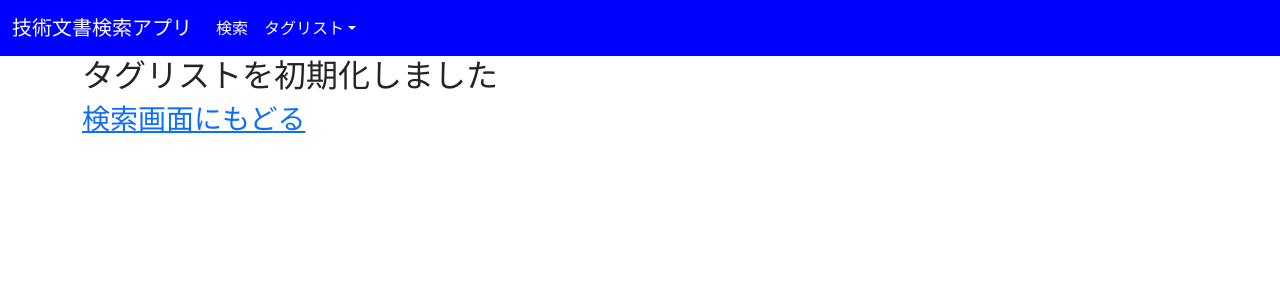
After one commit to y24m007Y/SearchApp, a Python web app: template templates/reset.html in a window 1280 px wide. The commit adds this page. Shown: the top 300 px of the page. Run offline with Jinja, Linux system fonts and the light colour scheme; the template is opened without the code that fills it, so the values that code supplies are empty.

Commit message:
forth commit from tag_search

```diff
--- a/static/css/style.css
+++ b/static/css/style.css
@@ -38,7 +38,16 @@ input[type="checkbox"]:checked + .checkbox-label {
     color:khaki;
     font-size:14px;
 }
-/*
+
+.cy {
+            width: 100%;
+            height: 600px;
+            border: 1px solid #aaa;
+        }
+
+.tag_links:input[type="radio"] {
+}
+        /*
 .checkbox-label{
     display: flex;
     flex-wrap: wrap;
--- a/templates/layout.html
+++ b/templates/layout.html
@@ -6,13 +6,31 @@
         <link href="https://cdn.jsdelivr.net/npm/bootstrap@5.0.2/dist/css/bootstrap.min.css" rel="stylesheet" integrity="sha384-EVSTQN3/azprG1Anm3QDgpJLIm9Nao0Yz1ztcQTwFspd3yD65VohhpuuCOmLASjC" crossorigin="anonymous">
         <link rel="stylesheet" href="{{ url_for('static', filename='css/style.css') }}">
         <title>webアプリテスト</title>
+        {% block head_scripts %}{% endblock %}
     </head>
     <body>
 
             <div class="top" style="background-color: blue;">
-            <nav class="navbar bg-body-tertiary">
+            <nav class="navbar navbar-expand-lg bg-body-tertiary">
                 <div class="container-fluid">
-                    <a class="navbar-brand" href="{{url_for("search_page")}}" style="color:white">検索画面</a>
+                    <a class="navbar-brand" style="color: white;">技術文書検索アプリ</a>
+                    <button class="navbar-toggler" type="button" data-bs-toggle="collapse" data-bs-target="#navbarSupportedContent" aria-controls="navbarSupportedContent" aria-expanded="false" aria-label="Toggle navigation">
+                        <span class="navbar-toggler-icon"></span>
+                    </button>
+                    <div class="collapse navbar-collapse" id="navbarNav">
+                        <ul class="navbar-nav me-auto mb-2 mb-lg-0">
+                            <li class="nav-item">
+                                <a class="nav-link" href="{{url_for("search_page")}}" style="color: white">検索</a>
+                            </li>
+                            <li class="nav-item dropdown">
+                                <a class="nav-link dropdown-toggle" href="#" role="button" data-bs-toggle="dropdown" style="color: white">タグリスト</a>
+                                <ul class="dropdown-menu">
+                                    <li><a class="dropdown-item" href="{{url_for("tag_links")}}" style="color: #101010">タグネットワーク</a></li>
+                                    <li><a class="dropdown-item" href="{{url_for("reset_session")}}" onclick="return confirm('タグリストを初期化しますか？')" style="color: #101010">リスト初期化</a></li>
+                                </ul>
+                            </li>
+                        </ul>
+                    </div>
                 </div>
             </nav>
             </div>
--- /dev/null
+++ b/templates/reset.html
@@ -0,0 +1,7 @@
+{% extends "layout.html" %}
+{% block content %}
+    <div class="container">
+        <h2>タグリストを初期化しました</h2>
+        <h3><a href="{{url_for("search_page")}}">検索画面にもどる</a></h3>
+    </div>
+{% endblock %}
--- a/templates/result_page.html
+++ b/templates/result_page.html
@@ -17,6 +17,7 @@
         <h2>tags</h2>
         <form action="/result_page" method="post" id="add_tags">
             <button type="submit">タグリストにタグを追加</button>
+            <br>
             {% for tag in taglist %}
             <input type="checkbox" name="add_tags" value={{tag}} id="tag-{{loop.index}}">
             <label for="tag-{{loop.index}}" class="checkbox-label">{{ tag }}</label>
```
Also changed, not shown: static/javasctipt/tag_links.js (added, +9 -0 lines), templates/hello.html (deleted, +0 -7 lines), templates/tag_links.html (added, +25 -0 lines), views.py (+40 -12 lines).
